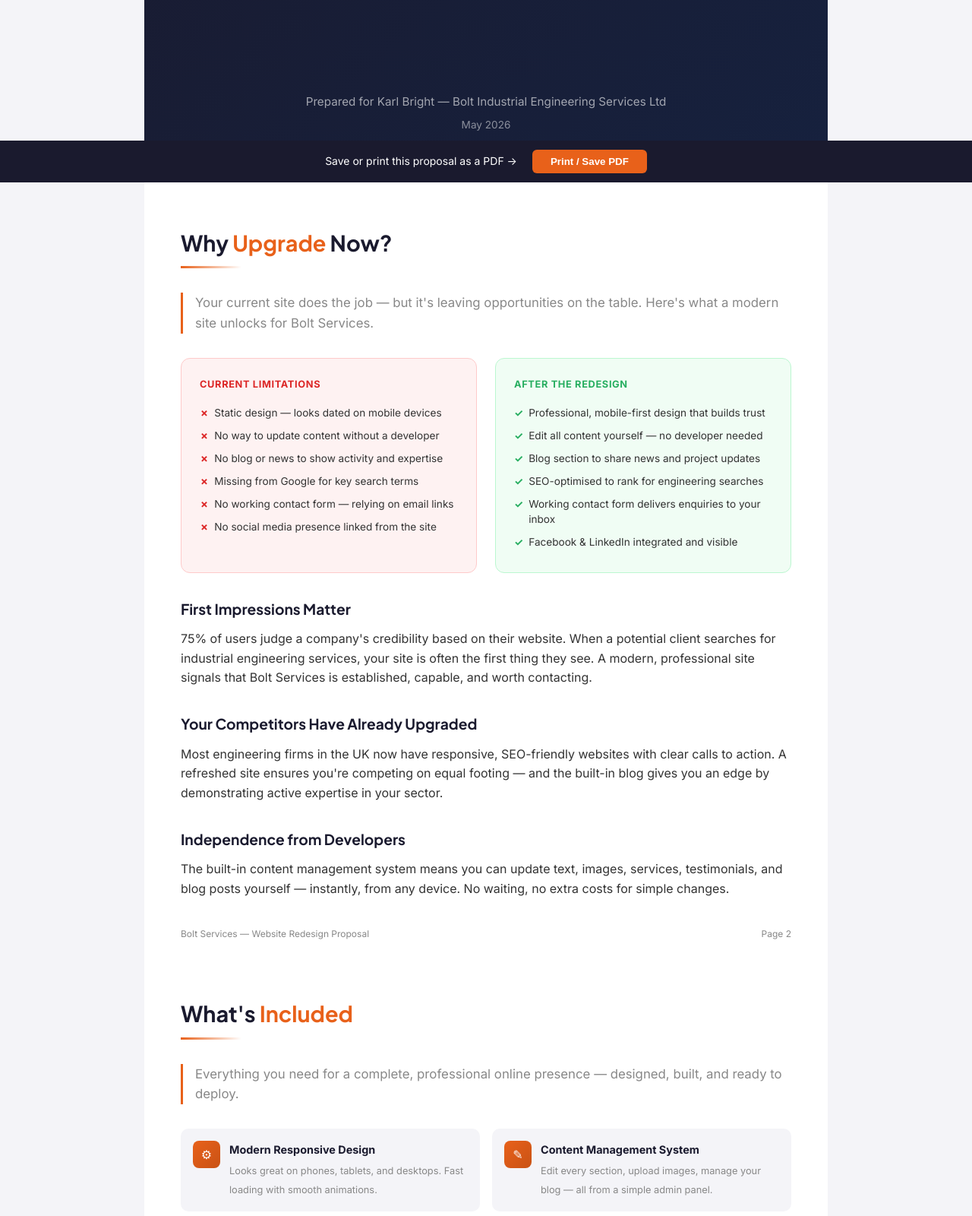
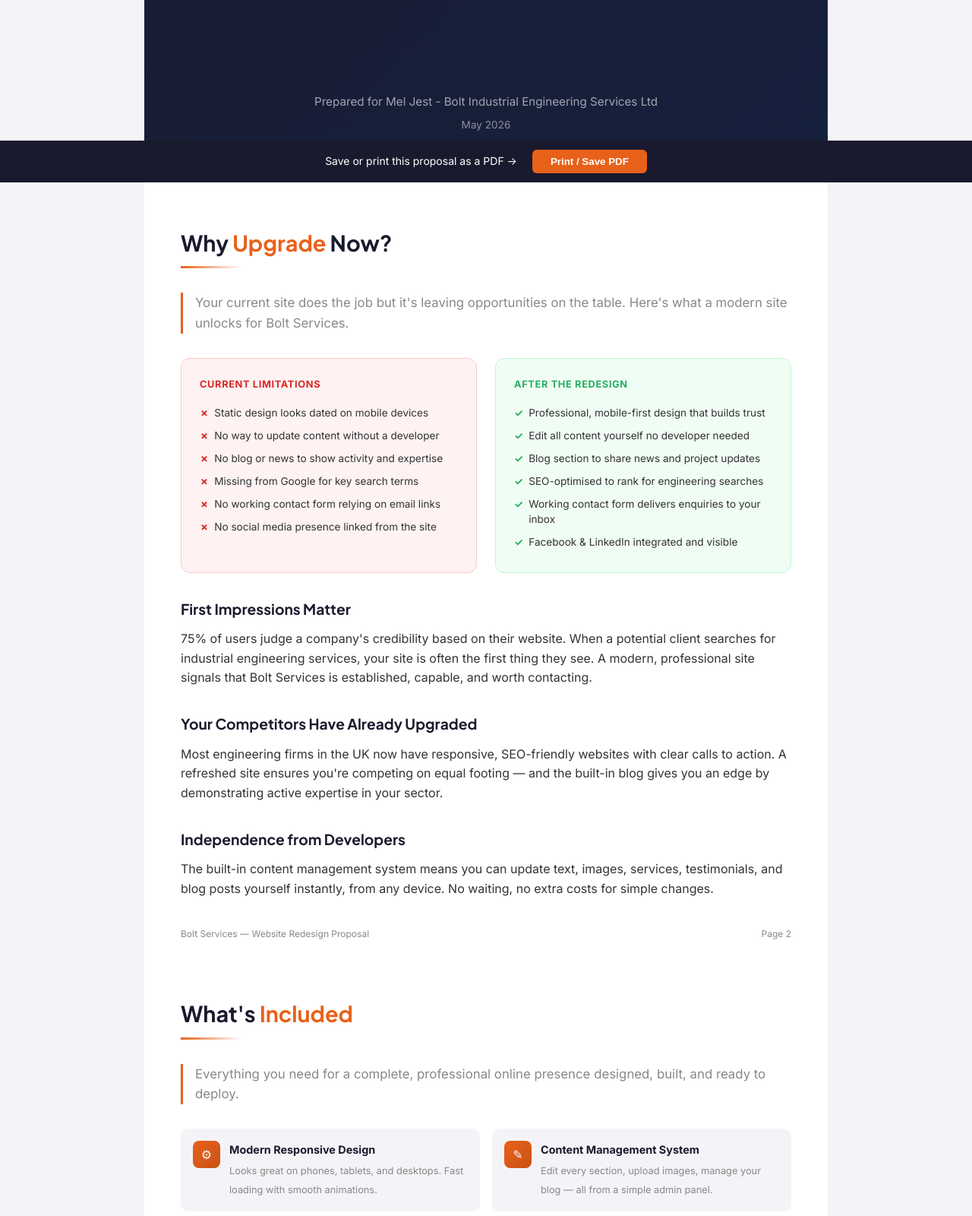
Before and after one commit to Brighty28/bolt-services, a website: page proposal.html in a window 1280 px wide. Shown: the part 560-2160 px from the top of the page at 76% size. Drawn offline with Linux system fonts and the light colour scheme.

Commit message:
Update proposal.html

```diff
--- a/proposal.html
+++ b/proposal.html
@@ -457,9 +457,9 @@
     <div class="cover">
       <div class="cover__badge">Proposal</div>
       <h1>Website <span>Redesign</span><br>& Modernisation</h1>
-      <p class="cover__subtitle">A complete refresh of the Bolt Industrial Engineering Services online presence — modern design, easy content management, and built to grow with your business.</p>
+      <p class="cover__subtitle">A complete refresh of the Bolt Industrial Engineering Services online presence modern design, easy content management, and built to grow with your business.</p>
       <div class="cover__meta">
-        <p class="cover__prepared">Prepared for Karl Bright — Bolt Industrial Engineering Services Ltd</p>
+        <p class="cover__prepared">Prepared for Mel Jest - Bolt Industrial Engineering Services Ltd</p>
         <p>May 2026</p>
       </div>
     </div>
@@ -470,17 +470,17 @@
     <div class="content">
       <h2>Why <span>Upgrade</span> Now?</h2>
       <hr class="divider">
-      <p class="lead">Your current site does the job — but it's leaving opportunities on the table. Here's what a modern site unlocks for Bolt Services.</p>
+      <p class="lead">Your current site does the job but it's leaving opportunities on the table. Here's what a modern site unlocks for Bolt Services.</p>
 
       <div class="comparison">
         <div class="comparison__box comparison__box--before">
           <h4>Current Limitations</h4>
           <ul>
-            <li>Static design — looks dated on mobile devices</li>
+            <li>Static design looks dated on mobile devices</li>
             <li>No way to update content without a developer</li>
             <li>No blog or news to show activity and expertise</li>
             <li>Missing from Google for key search terms</li>
-            <li>No working contact form — relying on email links</li>
+            <li>No working contact form relying on email links</li>
             <li>No social media presence linked from the site</li>
           </ul>
         </div>
@@ -488,7 +488,7 @@
           <h4>After the Redesign</h4>
           <ul>
             <li>Professional, mobile-first design that builds trust</li>
-            <li>Edit all content yourself — no developer needed</li>
+            <li>Edit all content yourself no developer needed</li>
             <li>Blog section to share news and project updates</li>
             <li>SEO-optimised to rank for engineering searches</li>
             <li>Working contact form delivers enquiries to your inbox</li>
@@ -504,7 +504,7 @@
       <p>Most engineering firms in the UK now have responsive, SEO-friendly websites with clear calls to action. A refreshed site ensures you're competing on equal footing — and the built-in blog gives you an edge by demonstrating active expertise in your sector.</p>
 
       <h3>Independence from Developers</h3>
-      <p>The built-in content management system means you can update text, images, services, testimonials, and blog posts yourself — instantly, from any device. No waiting, no extra costs for simple changes.</p>
+      <p>The built-in content management system means you can update text, images, services, testimonials, and blog posts yourself instantly, from any device. No waiting, no extra costs for simple changes.</p>
     </div>
     <div class="page-footer">
       <span>Bolt Services — Website Redesign Proposal</span>
@@ -517,7 +517,7 @@
     <div class="content">
       <h2>What's <span>Included</span></h2>
       <hr class="divider">
-      <p class="lead">Everything you need for a complete, professional online presence — designed, built, and ready to deploy.</p>
+      <p class="lead">Everything you need for a complete, professional online presence designed, built, and ready to deploy.</p>
 
       <div class="features">
         <div class="feature">
@@ -594,7 +594,7 @@
     <div class="content">
       <h2>Investment & <span>Next Steps</span></h2>
       <hr class="divider">
-      <p class="lead">A straightforward, one-off cost for everything — no hidden fees, no recurring charges for the build itself.</p>
+      <p class="lead">A straightforward, one-off cost for everything no hidden fees, no recurring charges for the build itself.</p>
 
       <div class="pricing">
         <div class="pricing__header">
@@ -675,7 +675,7 @@
 
       <div class="callout">
         <h3>Optional Ongoing Support</h3>
-        <p>If you'd like help with content updates, hosting management, or future enhancements, ongoing support is available from &pound;25/month. This is completely optional — the CMS is designed so you can manage everything yourself.</p>
+        <p>If you'd like help with content updates, hosting management, or future enhancements, ongoing support is available from &pound;25/month. This is completely optional the CMS is designed so you can manage everything yourself.</p>
       </div>
 
       <div class="terms">
@@ -686,7 +686,7 @@
       </div>
     </div>
     <div class="page-footer">
-      <span>Bolt Services — Website Redesign Proposal</span>
+      <span>Bolt Services Website Redesign Proposal</span>
       <span>Page 4</span>
     </div>
   </div>
```
